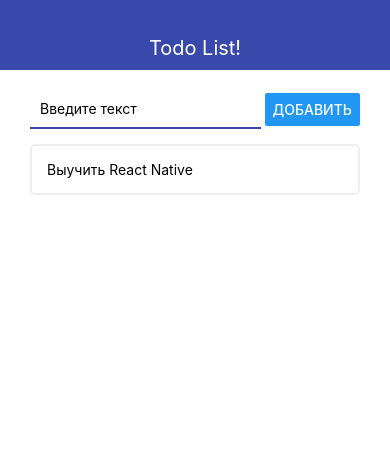
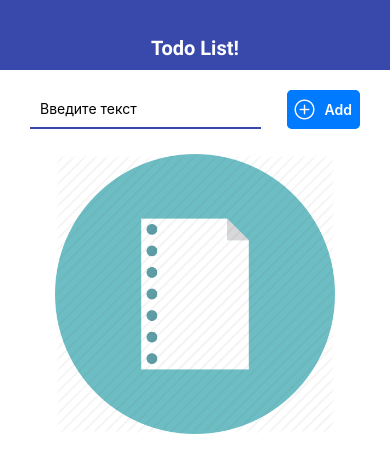
Before and after one commit to KurochkaNikita/react-native-todo-list, a React Native app: screen / in a window 390 px wide. Shown: the top 472 px of the page. Built offline with nearby package versions, Linux system fonts and the light colour scheme.

Commit message:
add Icon add component AppText

```diff
--- a/App.js
+++ b/App.js
@@ -1,5 +1,6 @@
 import React, {useState} from 'react';
 import {StyleSheet, View, Alert} from 'react-native';
+// Dont add expo-font to package.json
 import * as Font from 'expo-font'
 import { AppLoading } from 'expo'
 
@@ -15,11 +16,9 @@ async function loadApplication() {
 }
 
 export default function App() {
-  const [isReady, setIsReady] = useState(false)
+  const [isReady, setIsReady] = useState(false);
   const [todoId, setTodoId] = useState(null);
-  const [todos, setTodo] = useState([
-    { id: '1', title: 'Выучить React Native' }
-  ]);
+  const [todos, setTodo] = useState([]);
 
   if (!isReady) {
     return (
--- a/package.json
+++ b/package.json
@@ -9,6 +9,7 @@
     "eject": "expo eject"
   },
   "dependencies": {
+    "@expo/vector-icons": "^10.0.6",
     "@types/react-native": "^0.61.23",
     "expo": "~36.0.0",
     "react": "~16.9.0",
@@ -17,8 +18,8 @@
     "react-native-web": "~0.11.7"
   },
   "devDependencies": {
-    "babel-preset-expo": "~8.0.0",
-    "@babel/core": "^7.0.0"
+    "@babel/core": "^7.0.0",
+    "babel-preset-expo": "~8.0.0"
   },
   "private": true
 }
--- a/src/components/AddTodo.js
+++ b/src/components/AddTodo.js
@@ -1,5 +1,6 @@
 import React, { useState } from 'react';
 import { View, StyleSheet, TextInput, Button, Alert } from 'react-native';
+import { AntDesign } from '@expo/vector-icons'
 import {THEME} from "../theme";
 
 export const AddTodo = ({onSubmit}) => {
@@ -23,7 +24,9 @@ export const AddTodo = ({onSubmit}) => {
         placeholder='Введите текст'
         autoCorrect={false}
       />
-      <Button title="Добавить" onPress={pressHandler}/>
+      <AntDesign.Button onPress={pressHandler} name='pluscircleo'>
+        Add
+      </AntDesign.Button>
     </View>
   )
 };
--- a/src/components/EditModal.js
+++ b/src/components/EditModal.js
@@ -21,16 +21,20 @@ export const EditModal = ({isVisible, onVisible, value, onSave}) => {
     >
       <View style={styles.wrap}>
         <TextInput
+          value={title}
+          onChangeText={setTitle}
           style={styles.input}
-          placeholder={'test'}
+          placeholder='Введите название'
           autoCapitalize='none'
           autoCorrect={false}
           maxLength={64}
-          value={title}
-          onChangeText={setTitle}
         />
         <View style={styles.buttons}>
-          <Button title="Cancel" onPress={() => onVisible(false)} color={THEME.DANGER_COLOR}/>
+          <Button
+            title="Cancel"
+            onPress={() => onVisible(false)}
+            color={THEME.DANGER_COLOR}
+          />
           <Button title="Save" onPress={saveHandler}/>
         </View>
       </View>
--- a/src/components/NavBar.js
+++ b/src/components/NavBar.js
@@ -1,11 +1,12 @@
 import React from 'react'
-import { View, Text, StyleSheet } from 'react-native'
+import { View, StyleSheet } from 'react-native'
 import { THEME } from "./../theme";
+import {AppTextBold} from "../ui/AppTextBold";
 
 export const NavBar = ({title}) => {
   return (
     <View style={styles.navBar}>
-      <Text style={styles.text}>{title}</Text>
+      <AppTextBold style={styles.text}>{title}</AppTextBold>
     </View>
   )
 };
--- a/src/components/Todo.js
+++ b/src/components/Todo.js
@@ -1,5 +1,6 @@
 import React from 'react';
-import { View, Text, StyleSheet, TouchableOpacity } from 'react-native';
+import { View, StyleSheet, TouchableOpacity } from 'react-native';
+import {AppText} from "../ui/AppText";
 
 export const Todo = ({title, id, removeTodo, onOpen}) => {
   return (
@@ -8,7 +9,7 @@ export const Todo = ({title, id, removeTodo, onOpen}) => {
       onPress={() => onOpen(id)}
     >
       <View style={styles.todo}>
-        <Text style={styles.title}>{title}</Text>
+        <AppText>{title}</AppText>
       </View>
     </TouchableOpacity>)
 };
@@ -23,10 +24,4 @@ const styles = StyleSheet.create({
     borderRadius: 5,
     marginBottom: 15
   },
-  title: {
-    //
-    // NEED To FIX ISSUE WITH DOWNLOAD FontFamily
-    //
-    // fontFamily: 'roboto-bold'
-  }
 });
--- a/src/screens/TodoScreen.js
+++ b/src/screens/TodoScreen.js
@@ -1,8 +1,9 @@
 import React, { useState } from 'react';
-import {StyleSheet, View, Text, Button} from "react-native";
+import {StyleSheet, View, Button} from "react-native";
 import {THEME} from "../theme";
 import {AppCard} from "../ui/AppCard";
 import {EditModal} from "../components/EditModal";
+import {AppTextBold} from "../ui/AppTextBold";
 
 export const TodoScreen = ({todo: {id, title}, goBack, onRemove, onSave}) => {
   const [ isModal, setIsModel ] = useState(false);
@@ -22,7 +23,7 @@ export const TodoScreen = ({todo: {id, title}, goBack, onRemove, onSave}) => {
       />
 
       <AppCard style={styles.card}>
-        <Text style={styles.title}>{title}</Text>
+        <AppTextBold style={styles.title}>{title}</AppTextBold>
         <Button
           title={'Edit'}
           onPress={() => setIsModel(true)}
--- /dev/null
+++ b/src/ui/AppText.js
@@ -0,0 +1,18 @@
+import React from 'react'
+import {Text, StyleSheet} from 'react-native';
+
+export const AppText = ({style, children}) => {
+
+  return (
+    <Text style={{...styles.default, ...style}}>
+      {children}
+    </Text>
+
+  )
+};
+
+const styles = StyleSheet.create({
+  default: {
+    fontFamily: 'roboto-regular'
+  }
+});
--- /dev/null
+++ b/src/ui/AppTextBold.js
@@ -0,0 +1,16 @@
+import React from 'react'
+import {Text, StyleSheet} from 'react-native';
+
+export const AppTextBold = ({style, children}) => {
+  return (
+    <Text style={{...styles.default, ...style}}>
+      {children}
+    </Text>
+  )
+};
+
+const styles = StyleSheet.create({
+  default: {
+    fontFamily: 'roboto-bold'
+  }
+});
```
